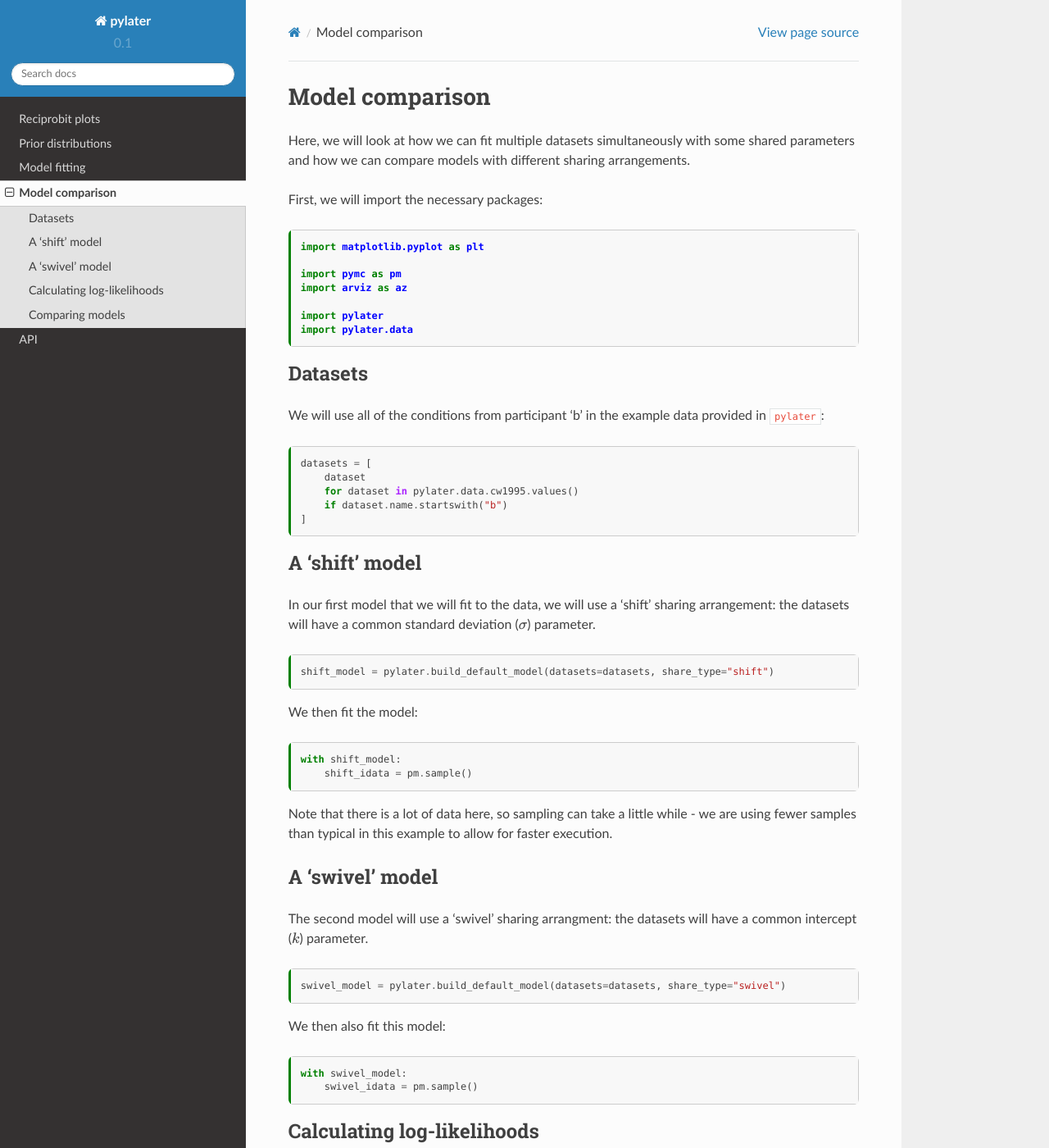
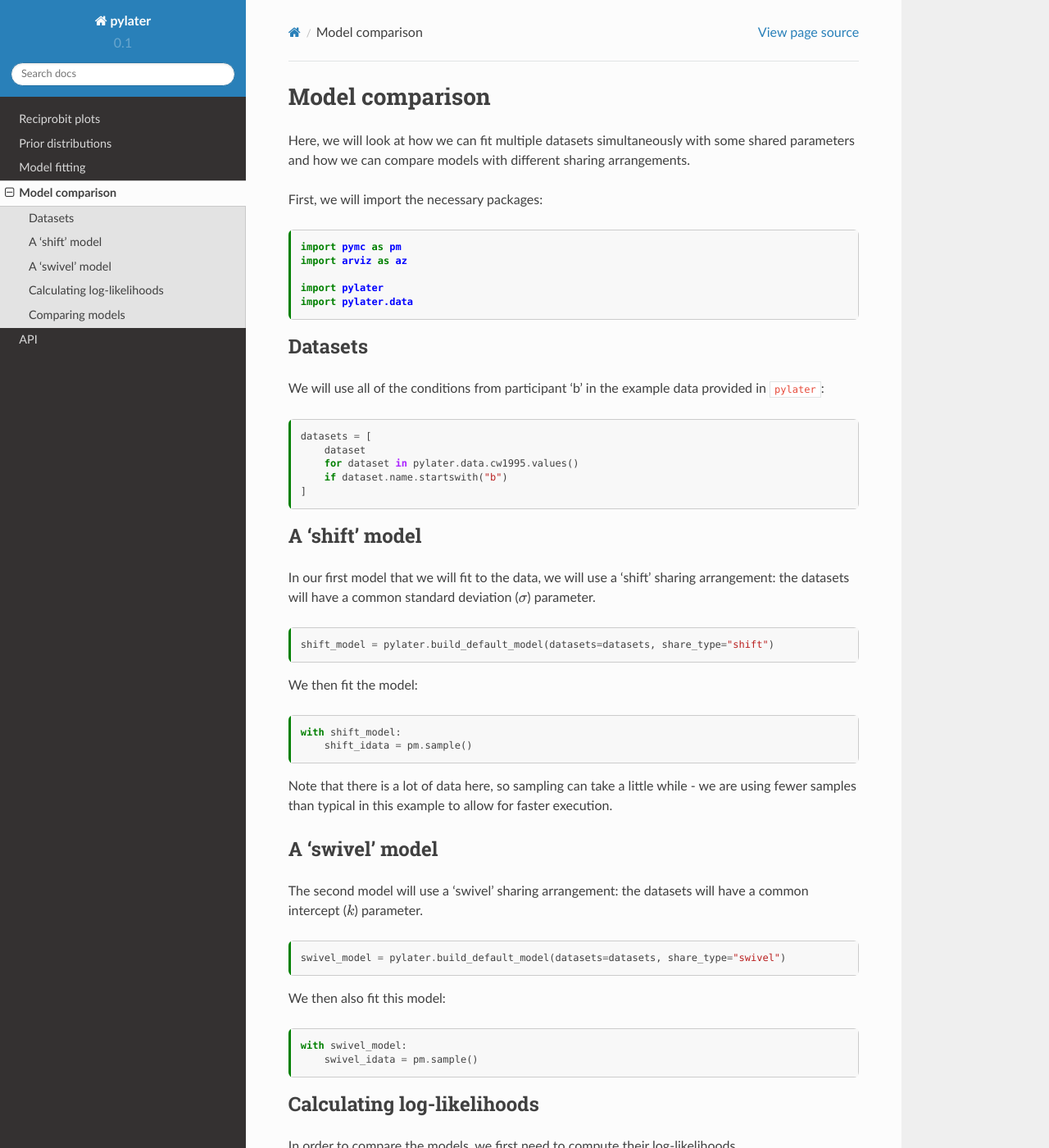
Before and after one commit to unimelbmdap/pylater, a Sphinx documentation site: the page built from docs/notebooks/model_comparison.md, in a window 1280 px wide and 1400 px high. Shown: the whole window at 82% size. Built offline with Sphinx 7.4.7 and the Read the Docs theme 2.0.0, drawn with Linux system fonts in a browser that asks for light colours.

Commit message:
-Ed fixes

````diff
--- a/docs/notebooks/model_comparison.md
+++ b/docs/notebooks/model_comparison.md
@@ -20,16 +20,6 @@
 
 Here, we will look at how we can fit multiple datasets simultaneously with some shared parameters and how we can compare models with different sharing arrangements.
 
-```{code-cell} ipython3
----
-editable: true
-slideshow:
-  slide_type: ''
-tags: [remove-cell]
----
-%matplotlib inline
-```
-
 +++ {"editable": true, "slideshow": {"slide_type": ""}}
 
 First, we will import the necessary packages:
@@ -39,9 +29,8 @@
 editable: true
 slideshow:
   slide_type: ''
+tags: [remove-output]
 ---
-import matplotlib.pyplot as plt
-
 import pymc as pm
 import arviz as az
 
@@ -113,7 +102,7 @@
 
 +++ {"editable": true, "slideshow": {"slide_type": ""}}
 
-The second model will use a 'swivel' sharing arrangment: the datasets will have a common intercept ($k$) parameter.
+The second model will use a 'swivel' sharing arrangement: the datasets will have a common intercept ($k$) parameter.
 
 ```{code-cell} ipython3
 ---
@@ -220,5 +209,5 @@
 tags: [remove-input]
 ---
 %load_ext watermark
-%watermark -n -u -v -iv -p matplotlib
+%watermark -n -u -v -iv
 ```
````
Also changed, not shown: README.md (+6 -6 lines), docs/index.rst (+5 -5 lines), docs/notebooks/model_fitting.md (+1 -1 lines), 1 other file.
